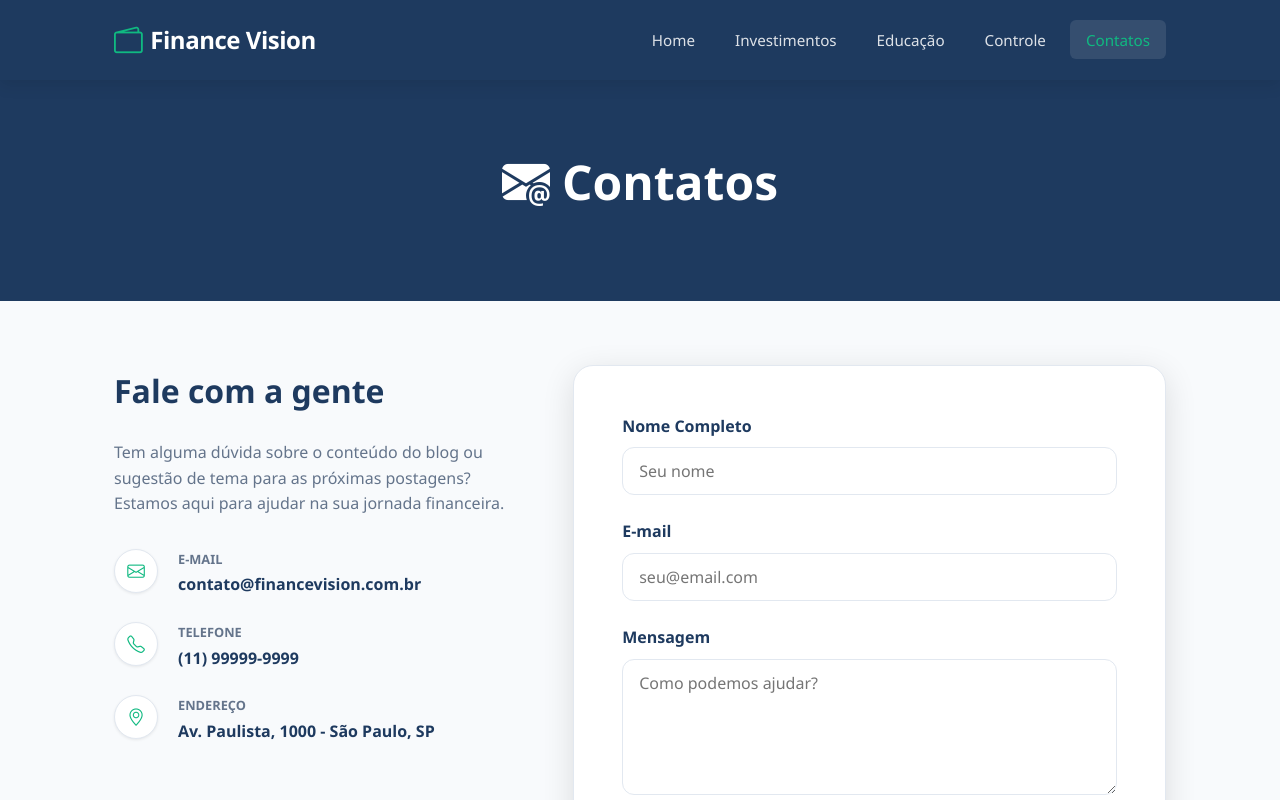
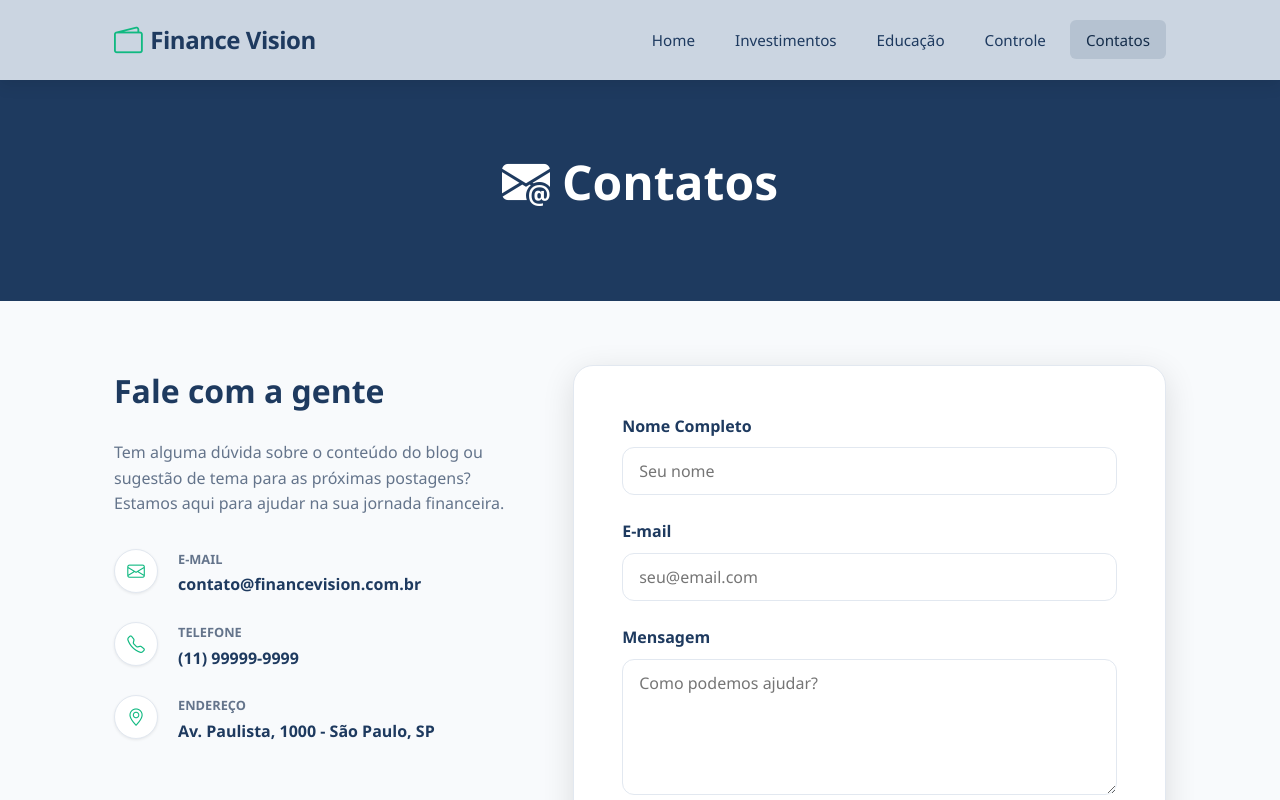
Before and after one commit to lucas-cristian/finance-vision, a React (Vite) app: page /contatos in a window 1280 px wide. Shown: the top 800 px of the page. Built offline with nearby package versions, Linux system fonts and the light colour scheme.

Commit message:
feat: atualiza cores de navegação e cabeçalho para melhor consistência visual

```diff
--- a/src/styles/global.css
+++ b/src/styles/global.css
@@ -16,6 +16,7 @@
   --color-muted:     #64748B;
   --color-border:    #E2E8F0;
   --color-gray-light: #F1F5F9;
+  --color-nav:       #CBD5E1;
 
   --radius-sm: 6px;
   --radius-md: 12px;
@@ -80,7 +81,7 @@ ul { list-style: none; }
 
 /* ===== HEADER ===== */
 .header {
-  background: var(--color-primary);
+  background: var(--color-nav);
   position: sticky;
   top: 0;
   z-index: 100;
@@ -98,7 +99,7 @@ ul { list-style: none; }
   display: flex;
   align-items: center;
   gap: 0.5rem;
-  color: #fff;
+  color: var(--color-primary);
   font-size: 1.5rem;
   font-weight: 700;
   letter-spacing: -0.02em;
@@ -116,7 +117,7 @@ ul { list-style: none; }
 }
 
 .nav__link {
-  color: rgba(255,255,255,0.85);
+  color: var(--color-primary);
   padding: 0.6rem 1rem;
   border-radius: var(--radius-sm);
   font-size: 0.95rem;
@@ -126,12 +127,12 @@ ul { list-style: none; }
 
 .nav__link:hover,
 .nav__link.active {
-  background: rgba(255,255,255,0.1);
-  color: #fff;
+  background: rgba(30,58,95,0.12);
+  color: var(--color-primary);
 }
 
 .nav__link.active {
-  color: var(--color-accent);
+  color: var(--color-primary-dark);
 }
 
 /* ===== FOOTER ===== */
```
